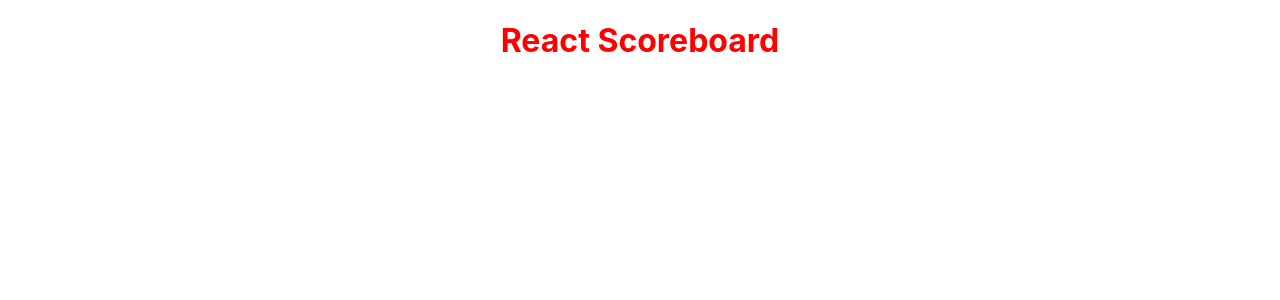
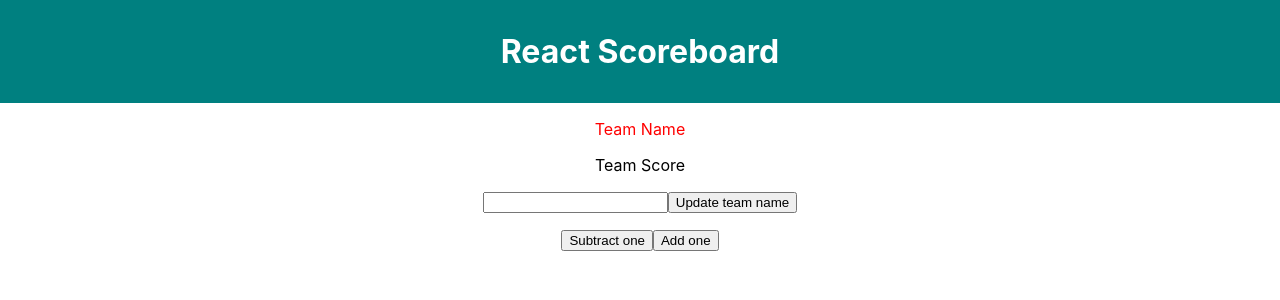
Before and after one commit to DylanAttal/react-scoreboard-4, a React (Create React App) app: page / in a window 1280 px wide. Shown: the top 300 px of the page. Built offline with nearby package versions, Linux system fonts and the light colour scheme.

Commit message:
Team component built

```diff
--- a/src/App.js
+++ b/src/App.js
@@ -1,11 +1,13 @@
 import React from 'react'
 import './App.css'
 import { Header } from './Header'
+import { Team } from './Team'
 
 export function App() {
   return (
     <div className='App'>
       <Header />
+      <Team />
     </div>
   )
 }
--- a/src/Header.module.css
+++ b/src/Header.module.css
@@ -1,3 +1,6 @@
 .header {
-  color: red;
+  color: white;
+  background-color: teal;
+  padding: 2rem;
+  margin: 0;
 }
--- /dev/null
+++ b/src/Team.js
@@ -0,0 +1,17 @@
+import React from 'react'
+import styles from './Team.module.css'
+
+export const Team = (props) => {
+  return (
+    <div>
+      <p className={styles.teamName}>Team Name</p>
+      <p>Team Score</p>
+      <input />
+      <button>Update team name</button>
+      <div className={styles.pointButtons}>
+        <button>Subtract one</button>
+        <button>Add one</button>
+      </div>
+    </div>
+  )
+}
--- /dev/null
+++ b/src/Team.module.css
@@ -0,0 +1,7 @@
+.teamName {
+  color: red;
+}
+
+.pointButtons {
+  margin: 1rem;
+}
```
